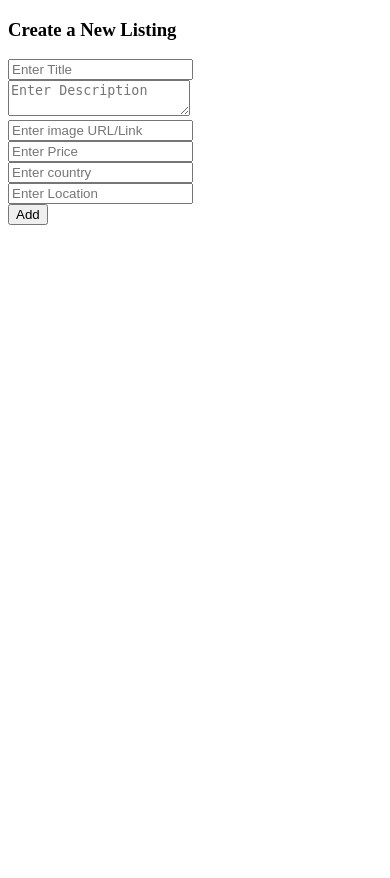
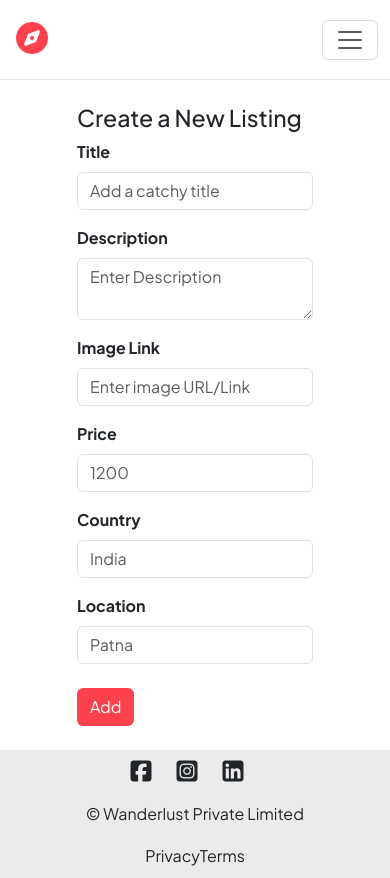
Before and after one commit to officialsurajarya/MajorProj1-WebDev, a Node server app: page /listings/new in a window 390 px wide. Before the commit the page ends 225 px from the top, so only its background shows below. Run offline with Node 20, Linux system fonts and the light colour scheme; some libraries are stand-ins or nearby versions.

Commit message:
UI Updated

```diff
--- a/app.js
+++ b/app.js
@@ -4,6 +4,7 @@ const mongoose = require("mongoose");
 const Listing = require("./models/listing.js");
 const path = require("path");
 const methodOverride = require("method-override");
+const ejsMate = require("ejs-mate");
 
 const MONGO_URL = "mongodb://127.0.0.1:27017/wanderlust";
 
@@ -23,6 +24,8 @@ app.set("view engine", "ejs");
 app.set("views", path.join(__dirname, "views"));
 app.use(express.urlencoded({ extended: true }));
 app.use(methodOverride("_method"));
+app.engine("ejs", ejsMate);
+app.use(express.static(path.join(__dirname, "/public")));
 
 app.get("/", (req, res) => {
   res.send("Hi, I am root");
@@ -67,12 +70,12 @@ app.put("/listings/:id", async (req, res) => {
   res.redirect(`/listings/${id}`);
 });
 
-// delete Route
+// Delete Route
 app.delete("/listings/:id", async (req, res) => {
   let { id } = req.params;
   let deletedListing = await Listing.findByIdAndDelete(id);
   console.log(deletedListing);
-  res.redirect("listings");
+  res.redirect("/listings");
 });
 
 // PORT
--- a/package.json
+++ b/package.json
@@ -19,6 +19,7 @@
   "homepage": "https://github.com/officialsurajarya/MajorProj1#readme",
   "dependencies": {
     "ejs": "^3.1.10",
+    "ejs-mate": "^4.0.0",
     "express": "^5.2.1",
     "method": "^2.0.0",
     "method-override": "^3.0.0",
--- /dev/null
+++ b/public/css/style.css
@@ -0,0 +1,104 @@
+body {
+  font-family: "Plus Jakarta Sans", sans-serif !important;
+  display: flex;
+  flex-direction: column;
+  min-height: 100vh;
+}
+
+.container {
+  flex: 1;
+}
+
+/* Navbar */
+.navbar {
+  height: 5rem;
+  background-color: #fff;
+}
+
+.fa-compass {
+  color: #fe424d;
+  font-size: 2rem;
+}
+
+.nav-link {
+  color: #222222 !important;
+}
+
+/* Footer */
+
+.f-info {
+  text-align: center;
+  height: 8rem;
+  background-color: #ebebeb;
+  display: flex;
+  flex-wrap: wrap;
+  justify-content: center;
+  align-items: center;
+}
+
+.f-info-links,
+.f-info-socials,
+.f-info-brand {
+  width: 100%;
+  display: flex;
+  align-items: center;
+  justify-content: center;
+}
+
+.f-info-socials i {
+  font-size: 1.5rem;
+  margin-right: 1rem;
+}
+
+.f-info-links a {
+  text-decoration: none;
+  color: #222222;
+}
+
+.f-info-links a:hover {
+  text-decoration: underline;
+}
+
+/* Cards */
+.card {
+  border: none !important;
+  margin-bottom: 2rem;
+}
+
+.card-img-top {
+  border-radius: 1rem !important;
+  width: 100% !important;
+  object-fit: cover !important;
+}
+
+.card-body {
+  padding: 0 !important;
+}
+
+.card-text p {
+  font-weight: 400 !important;
+}
+
+.listing-link {
+  text-decoration: none;
+}
+
+/* Card Effect   */
+.card-img-overlay {
+  opacity: 0;
+}
+.card-img-overlay:hover {
+  opacity: 0.2;
+  background-color: #fff;
+}
+
+/* new listing */
+.add-btn,
+.edit-btn {
+  background-color: #fe424d !important;
+  color: white !important;
+}
+
+.form-label {
+  font-weight: bold;
+}
--- /dev/null
+++ b/views/includes/footer.ejs
@@ -0,0 +1,14 @@
+<footer>
+  <div class="f-info">
+    <div class="f-info-socials">
+      <i class="fa-brands fa-square-facebook"></i>
+      <i class="fa-brands fa-square-instagram"></i>
+      <i class="fa-brands fa-square-linkedin"></i>
+    </div>
+    <div class="f-info-brand">&copy; Wanderlust Private Limited</div>
+    <div class="f-info-links">
+      <a href="/privacy">Privacy</a>
+      <a href="/terms">Terms</a>
+    </div>
+  </div>
+</footer>
--- /dev/null
+++ b/views/includes/navbar.ejs
@@ -0,0 +1,20 @@
+<nav class="navbar navbar-expand-md bg-body-light border-bottom sticky-top">
+  <div class="container-fluid">
+    <a class="navbar-brand" href="/"><i class="fa-solid fa-compass"></i></a>
+    <button
+      class="navbar-toggler"
+      type="button"
+      data-bs-toggle="collapse"
+      data-bs-target="#navbarNavAltMarkup"
+    >
+      <span class="navbar-toggler-icon"></span>
+    </button>
+    <div class="collapse navbar-collapse" id="navbarNavAltMarkup">
+      <div class="navbar-nav">
+        <a class="nav-link" href="/">Home</a>
+        <a class="nav-link" href="/listings">All Listings</a>
+        <a class="nav-link" href="/listings/new">Add new Listing</a>
+      </div>
+    </div>
+  </div>
+</nav>
--- /dev/null
+++ b/views/layouts/boilerplate.ejs
@@ -0,0 +1,24 @@
+<!DOCTYPE html>
+<html lang="en">
+  <head>
+    <meta charset="UTF-8" />
+    <meta name="viewport" content="width=device-width, initial-scale=1.0" />
+    <title>WanderLust</title>
+    <link rel="stylesheet" href="/css/style.css" />
+    <link href="https://cdn.jsdelivr.net/npm/bootstrap@5.3.8/dist/css/bootstrap.min.css" rel="stylesheet" integrity="sha384-sRIl4kxILFvY47J16cr9ZwB07vP4J8+LH7qKQnuqkuIAvNWLzeN8tE5YBujZqJLB" crossorigin="anonymous">
+    <link rel="stylesheet" href="https://cdnjs.cloudflare.com/ajax/libs/font-awesome/7.0.1/css/all.min.css" integrity="sha512-2SwdPD6INVrV/lHTZbO2nodKhrnDdJK9/kg2XD1r9uGqPo1cUbujc+IYdlYdEErWNu69gVcYgdxlmVmzTWnetw==" crossorigin="anonymous" referrerpolicy="no-referrer" />
+
+    <link rel="preconnect" href="https://fonts.googleapis.com">
+<link rel="preconnect" href="https://fonts.gstatic.com" crossorigin>
+<link href="https://fonts.googleapis.com/css2?family=Plus+Jakarta+Sans:ital,wght@0,200..800;1,200..800&display=swap" rel="stylesheet">
+
+  </head>
+  </head>
+  <body>
+    <%- include("../includes/navbar.ejs") %>
+    <div class="container"><%- body %></div>
+    <%- include("../includes/footer.ejs") %>
+
+    <script src="https://cdn.jsdelivr.net/npm/bootstrap@5.3.8/dist/js/bootstrap.bundle.min.js" integrity="sha384-FKyoEForCGlyvwx9Hj09JcYn3nv7wiPVlz7YYwJrWVcXK/BmnVDxM+D2scQbITxI" crossorigin="anonymous"></script>
+  </body>
+  </html>
--- a/views/listings/new.ejs
+++ b/views/listings/new.ejs
@@ -1,37 +1,66 @@
-<!DOCTYPE html>
-<html lang="en">
-  <head>
-    <meta charset="UTF-8" />
-    <meta name="viewport" content="width=device-width, initial-scale=1.0" />
-    <title>WanderLust</title>
-  </head>
-  <body>
+<% layout("/layouts/boilerplate") %>
+<div class="row">
+  <div class="col-8 offset-2">
+    <br />
     <h3>Create a New Listing</h3>
     <form method="POST" action="/listings">
-      <input name="listing[title]" placeholder="Enter Title" type="text" />
-      <br />
+      <div class="mb-3">
+        <label for="title" class="form-label">Title</label>
+        <input
+          name="listing[title]"
+          placeholder="Add a catchy title"
+          type="text"
+          class="form-control"
+        />
+      </div>
+      <div class="mb-3">
+        <label for="description" class="form-label">Description</label>
         <textarea
           name="listing[description]"
+          class="form-control"
           placeholder="Enter Description"
-      ></textarea
-      ><br />
+        ></textarea>
+      </div>
+      <div class="mb-3">
+        <label for="image" class="form-label">Image Link</label>
         <input
           name="listing[image]"
           placeholder="Enter image URL/Link"
           type="text"
+          class="form-control"
         />
-      <br />
-      <input name="listing[price]" placeholder="Enter Price " type="number" />
-      <br />
-      <input name="listing[country]" placeholder="Enter country " type="text" />
-      <br />
+      </div>
+      <div class="row">
+        <div class="mb-3 col-md-4">
+          <label for="price" class="form-label">Price</label>
+          <input
+            name="listing[price]"
+            placeholder="1200 "
+            type="number"
+            class="form-control"
+          />
+        </div>
+        <div class="mb-3 col-md-8">
+          <label for="country" class="form-label">Country</label>
+          <input
+            name="listing[country]"
+            placeholder="India"
+            type="text"
+            class="form-control"
+          />
+        </div>
+      </div>
+      <div class="mb-4">
+        <label for="location" class="form-label">Location</label>
         <input
           name="listing[location]"
-        placeholder="Enter Location"
+          placeholder="Patna"
           type="text"
+          class="form-control"
         />
-      <br />
-      <button>Add</button>
+      </div>
+      <button class="btn add-btn">Add</button>
+      <br /><br />
     </form>
-  </body>
-</html>
+  </div>
+</div>
```
Also changed, not shown: init/data.js (+0 -9 lines), views/listings/edit.ejs (+53 -23 lines), views/listings/index.ejs (+25 -19 lines), views/listings/show.ejs (+64 -24 lines), 1 other file. Lines whose indentation alone changed are shown as unchanged.
